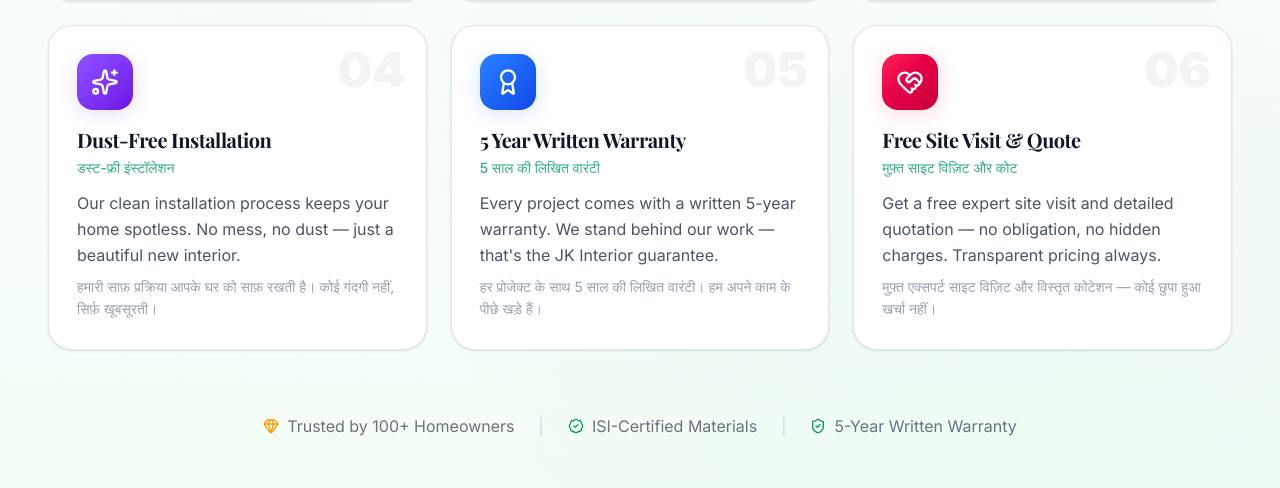
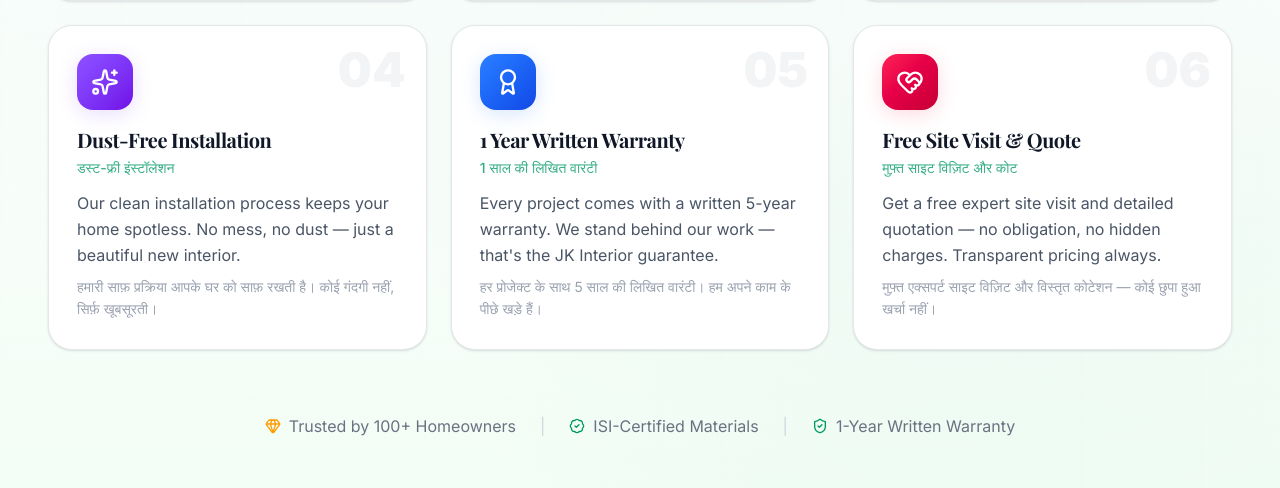
Before and after one commit to jitendrakumarraj831-byte/jk-interior2, a Next.js app: page /about in a window 1280 px wide. Shown: the part 913-1401 px from the top of the page. Built offline with nearby package versions, Linux system fonts and the light colour scheme; a web font is replaced by a local one.

Commit message:
Change warranty duration from 5 years to 1 year

```diff
--- a/components/why-us.tsx
+++ b/components/why-us.tsx
@@ -48,8 +48,8 @@ const reasons = [
   },
   {
     icon: Award,
-    title: "5 Year Written Warranty",
-    titleHi: "5 साल की लिखित वारंटी",
+    title: "1 Year Written Warranty",
+    titleHi: "1 साल की लिखित वारंटी",
     desc: "Every project comes with a written 5-year warranty. We stand behind our work — that's the JK Interior guarantee.",
     descHi: "हर प्रोजेक्ट के साथ 5 साल की लिखित वारंटी। हम अपने काम के पीछे खड़े हैं।",
     color: "from-blue-500 to-blue-700",
@@ -223,7 +223,7 @@ export default function WhyUs() {
           <span className="hidden text-gray-300 sm:inline">|</span>
           <div className="flex items-center gap-2">
             <ShieldCheck className="h-4 w-4 text-emerald-600" />
-            <span>5-Year Written Warranty</span>
+            <span>1-Year Written Warranty</span>
           </div>
         </motion.div>
       </div>
```
